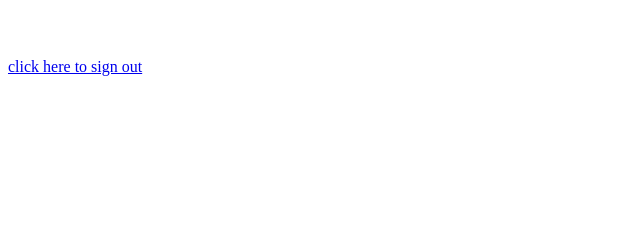
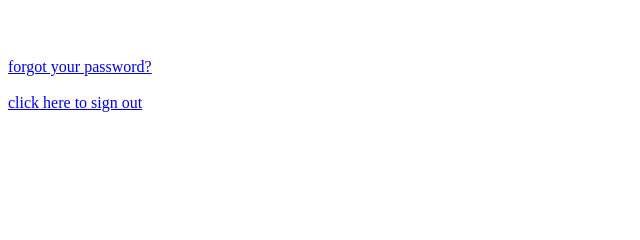
Before and after one commit to abhin371/new, a PHP site: page / in a window 1280 px wide. Shown: the part 360-600 px from the top of the page, without its empty margins (0-640 px from the left). Run offline with PHP 8.4, Linux system fonts and the light colour scheme; the visitor is signed in with stand-in values (Sample User, id 1); data that the repository does not hold is empty.

Commit message:
Update index.php

```diff
--- a/index.php
+++ b/index.php
@@ -31,6 +31,7 @@ session_start();
     <h4>Hobbies: <?= $loggedInUser['Hobby'] ?> </h4>
 
     <br><br>
+    <a href="change_password.php" class="float-end">forgot your password?</a><br><br>
     <a href="sign-in.php">click here to sign out</a>
   </body>
   </html>
```
